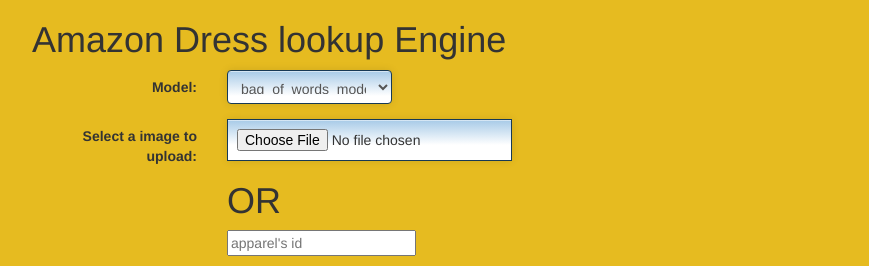
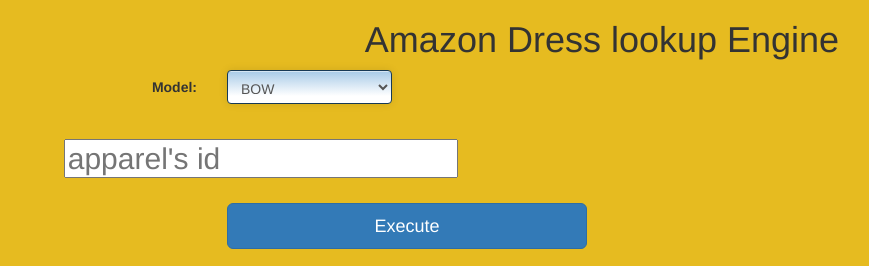
Before and after one commit to nishant9500/Item-recommendation-app, a Flask app: template templates/index.html in a window 1280 px wide. Shown: the top 266 px of the page, without its empty margins (38-907 px from the left). Run offline with Flask 2, Linux system fonts and the light colour scheme; the template is opened without the code that fills it: most values are stand-ins (such as "Sample title", 1, 10 or a date in 2020); parts of the project's set-up code (start-up, migrations or seed data) failed here and were passed over; some libraries are stand-ins or nearby versions.

Commit message:
Update index.html

```diff
--- a/templates/index.html
+++ b/templates/index.html
@@ -23,10 +23,29 @@
     }
 
 </style>
+    <style type="text/css">
+    @font-face {
+    font-family: trial;
+    src: {{ url_for('static', filename='CENTRALESANSCND-BOLD.otf') }};
+    font-weight:bold; }
+        div
+{
+    text-align: center;
+};
+
+</style>
+    <style>
+.div {
+  margin: auto;
+  width: 60%;
+  border: 3px solid #73AD21;
+  padding: 10px;
+}
+</style>
 
 </head>
 
-<body>
+<body align="center">
 <div class="container">
 <h1>Amazon Dress lookup Engine</h1>
     <form class="form-horizontal" role="form" action = "http://localhost:5000"  method="post" enctype="multipart/form-data">
@@ -34,10 +53,10 @@
       <div class="form-group">
         <label for="gender1" class="col-sm-2 control-label">Model:</label>
         <div class="col-sm-2">
-        <select class="form-control inputstl" id="gender1">
-          <option>bag_of_words_model</option>
-          <option>tfidf_model</option>
-		  <option>Opencv_model</option>
+        <select class="form-control inputstl" id="gender1" name="gender1">
+          <option value="BOW">BOW</option>
+          <option value="CNN">OpenCV</option>
+
         </select>
 
         </div>
@@ -47,13 +66,12 @@
 
 
       <div class="form-group">
-        <label for="selphoto" class="col-sm-2 control-label">Select a image to upload:</label>
+
         <div class="col-sm-5">
-          <input type="file" class="inputstl" id="selphoto" name="file">
-		  <h1>OR</h1>
+          <h2>
 
 
-		<input type="text" name="apparel's id" placeholder="apparel's id" required="required" />
+		<input type="text" name="aid" placeholder="apparel's id" align="center" /></h2>
         </div>
       </div>
 
@@ -68,15 +86,17 @@
           <button type="submit" class="btn btn-lg btn-block btn-primary">Execute</button>
         </div>
       </div>
-    </form>
-	{{ prediction_text }}
+    </form><h3><p style = "font-family:georgia,garamond,serif;font-size:16px;font-style:italic;">
+    <img src="{{ prediction_text }}" alt="User Image"> <br> <p style="color:red;">{{ b1 }}</p><p style="color:blue;"> {{ c1 }}</p><p style="color:green;"> {{ d1 }}</p><p style="color:black;"> {{ e1 }} <br>
+    <img src="{{ m1 }}" alt="User Image"> <br> <p style="color:red;">{{ b2 }}</p><p style="color:blue;"> {{ c2 }}</p><p style="color:green;"> {{ d2 }}</p><p style="color:black;"> {{ e2 }} <br>
+    <img src="{{ m2 }}" alt="User Image"> <br> <p style="color:red;">{{ b3 }}</p><p style="color:blue;"> {{ c3 }}</p><p style="color:green;"> {{ d3 }}</p><p style="color:black;"> {{ e3 }} <br>
+    <img src="{{ m3 }}" alt="User Image"> <br> <p style="color:red;">{{ b4 }}</p><p style="color:blue;"> {{ c4 }}</p><p style="color:green;"> {{ d4 }}</p><p style="color:black;"> {{ e4 }} <br>
+    <img src="{{ m4 }}" alt="User Image"> <br> <p style="color:red;">{{ b5 }}</p><p style="color:blue;"> {{ c5 }}</p><p style="color:green;"> {{ d5 }}</p><p style="color:black;"> {{ e5 }} <br>
+    </p>
+    </h3>
    </div>
 <script>
-			$('#selphoto').filestyle({
-				buttonName : 'btn-primary',
-                buttonText : ' Upload an Image',
-                iconName : 'glyphicon glyphicon-upload'
-			});
+
 </script>
 </body>
 </html>
```
